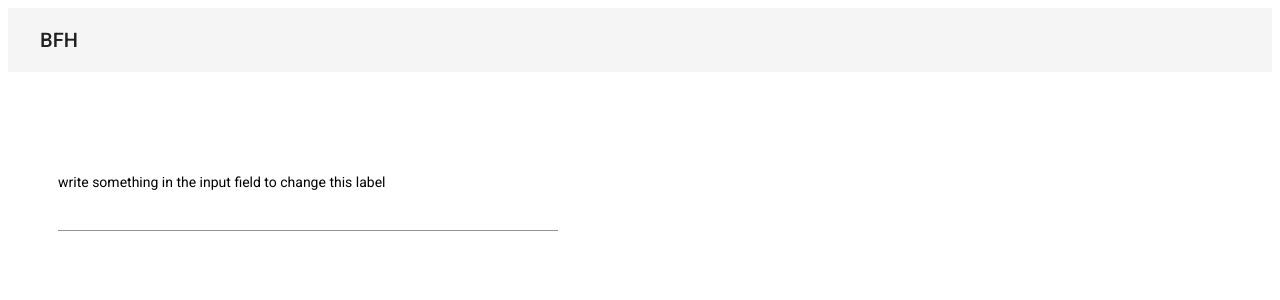
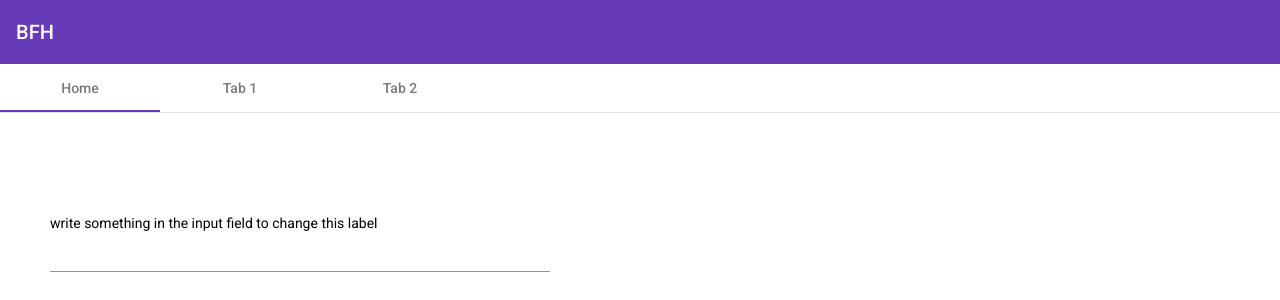
Before and after one commit to MuminovicAnel/BFH-test, an Angular app: page / in a window 1280 px wide. Shown: the top 300 px of the page. Built offline with nearby package versions, Linux system fonts and the light colour scheme.

Commit message:
add 2 tabs and a tab Home

```diff
--- a/src/app/app.component.html
+++ b/src/app/app.component.html
@@ -1,16 +1,43 @@
-<mat-toolbar>
-  <mat-toolbar>
+<mat-toolbar color="primary">
   <h1>BFH</h1>
-    <div>
-
-    </div>
 </mat-toolbar>
 
-</mat-toolbar>
-
+<div id="task2">
+  <mat-tab-group animationDuration="0ms" dynamicHeight>
+    <mat-tab label="Home">
       <div id="task1">
         <label name="changeText">{{changeText}}</label>
         <mat-form-field class="full-width">
           <input matInput type="text" [(ngModel)]="inputText" (ngModelChange)="setLabelText($event)">
         </mat-form-field>
       </div>
+    </mat-tab>
+    <mat-tab label="Tab 1">
+      <div id="task1">
+        Lorem ipsum dolor sit amet, consectetur adipiscing elit, sed do eiusmod tempor incididunt ut labore et dolore
+        magna aliqua.
+        Sed viverra ipsum nunc aliquet bibendum enim facilisis gravida neque. Interdum posuere lorem ipsum dolor sit
+        amet.
+        Euismod lacinia at quis risus sed vulputate odio ut. Aliquam malesuada bibendum arcu vitae.
+        Ultrices vitae auctor eu augue ut lectus arcu bibendum at. Gravida cum sociis natoque penatibus et magnis dis
+        parturient montes.
+        Gravida neque convallis a cras semper auctor neque vitae. Bibendum neque egestas congue quisque. Porta nibh
+        venenatis cras sed.
+        Urna et pharetra pharetra massa massa ultricies. Urna molestie at elementum eu facilisis sed odio morbi quis.
+        Amet justo donec enim diam vulputate ut pharetra sit.
+        Sit amet commodo nulla facilisi nullam vehicula ipsum a arcu. Non enim praesent elementum facilisis leo. Sodales
+        ut eu sem integer vitae.
+        Pharetra magna ac placerat vestibulum lectus mauris ultrices. Sed felis eget velit aliquet sagittis id.
+        Fringilla est ullamcorper eget nulla facilisi etiam dignissim diam.
+        Duis at tellus at urna condimentum mattis.
+      </div>
+    </mat-tab>
+    <mat-tab label="Tab 2">
+      <div id="task1">
+        The Berne University of Applied Sciences has around 7,000 students and is one of the medium-sized Swiss universities.
+        It offers 30 bachelor's and 23 master's degree programs and various continuing education courses.
+        About 10% of the students come from abroad, and women make up 48% of the university's student body.
+      </div>
+    </mat-tab>
+  </mat-tab-group>
+</div>
--- a/src/app/app.component.styl
+++ b/src/app/app.component.styl
@@ -1,7 +1,4 @@
 @import "~@angular/material/prebuilt-themes/deeppurple-amber.css";
-
-.example-spacer
-  flex 1 1 auto
 
 #task1
   margin-top 100px
@@ -10,6 +7,9 @@
   max-width 500px
   width 100%
 
+#task2
+  position: relative;
+
 .full-width
   width 100%
 
--- a/src/styles.styl
+++ b/src/styles.styl
@@ -1 +1,3 @@
 /* You can add global styles to this file, and also import other style files */
+body
+  margin 0
```
Lines whose indentation alone changed are shown as unchanged.
